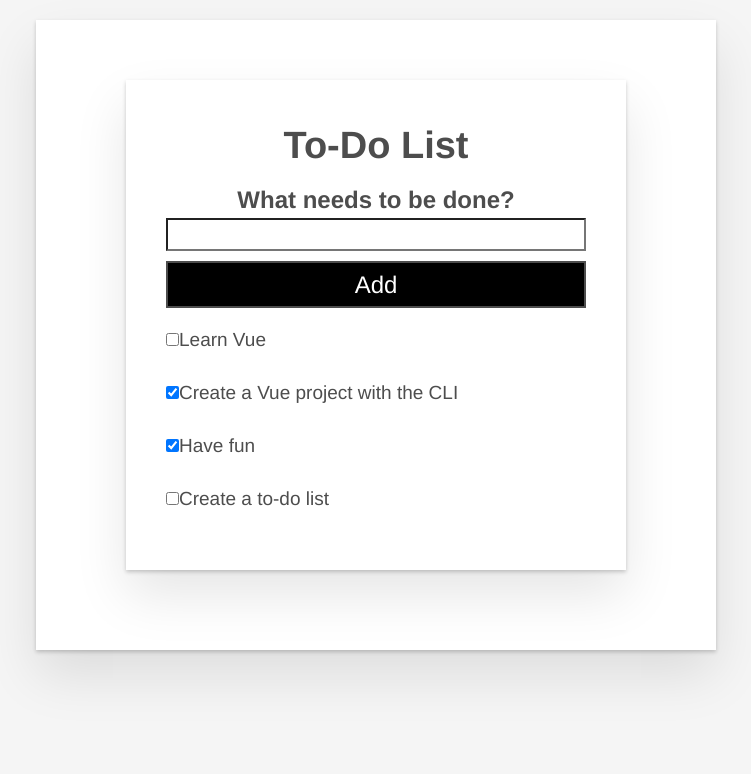
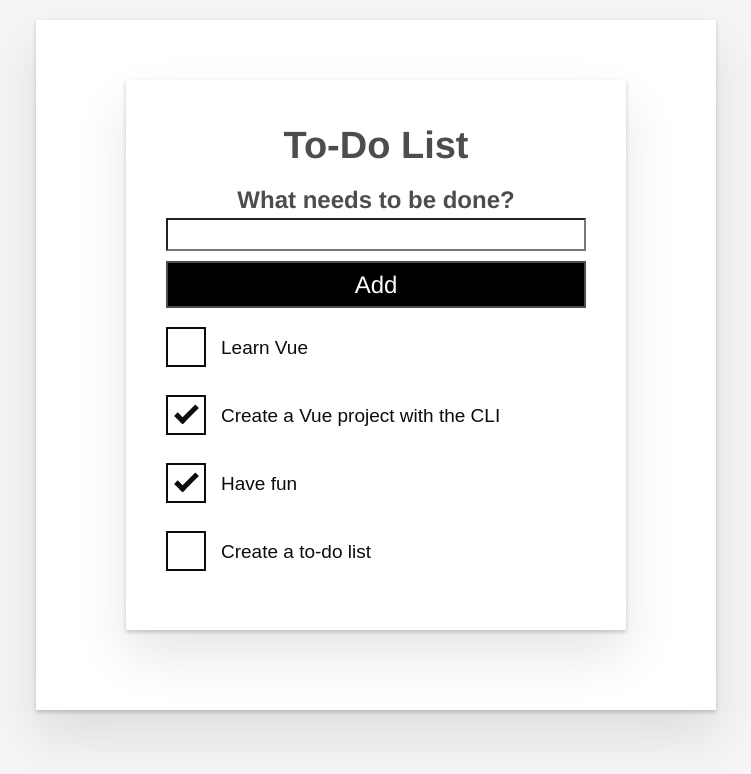
Before and after one commit to mingshrp/todo-vue, a Vue app: page / in a window 1280 px wide. Shown: the top 774 px of the page, without its empty margins (264-1015 px from the left). Built offline with nearby package versions, Linux system fonts and the light colour scheme.

Commit message:
Update template

```diff
--- a/src/components/ToDoItem.vue
+++ b/src/components/ToDoItem.vue
@@ -1,7 +1,7 @@
 <template>
-  <div>
-    <input type="checkbox" id="id" :checked="isDone" />
-    <label for="id">{{ label }}</label>
+  <div class="custom-checkbox">
+    <input type="checkbox" :id="id" :checked="isDone" class="checkbox" />
+    <label :for="id" class="checkbox-label">{{ label }}</label>
   </div>
 </template>
 
```
